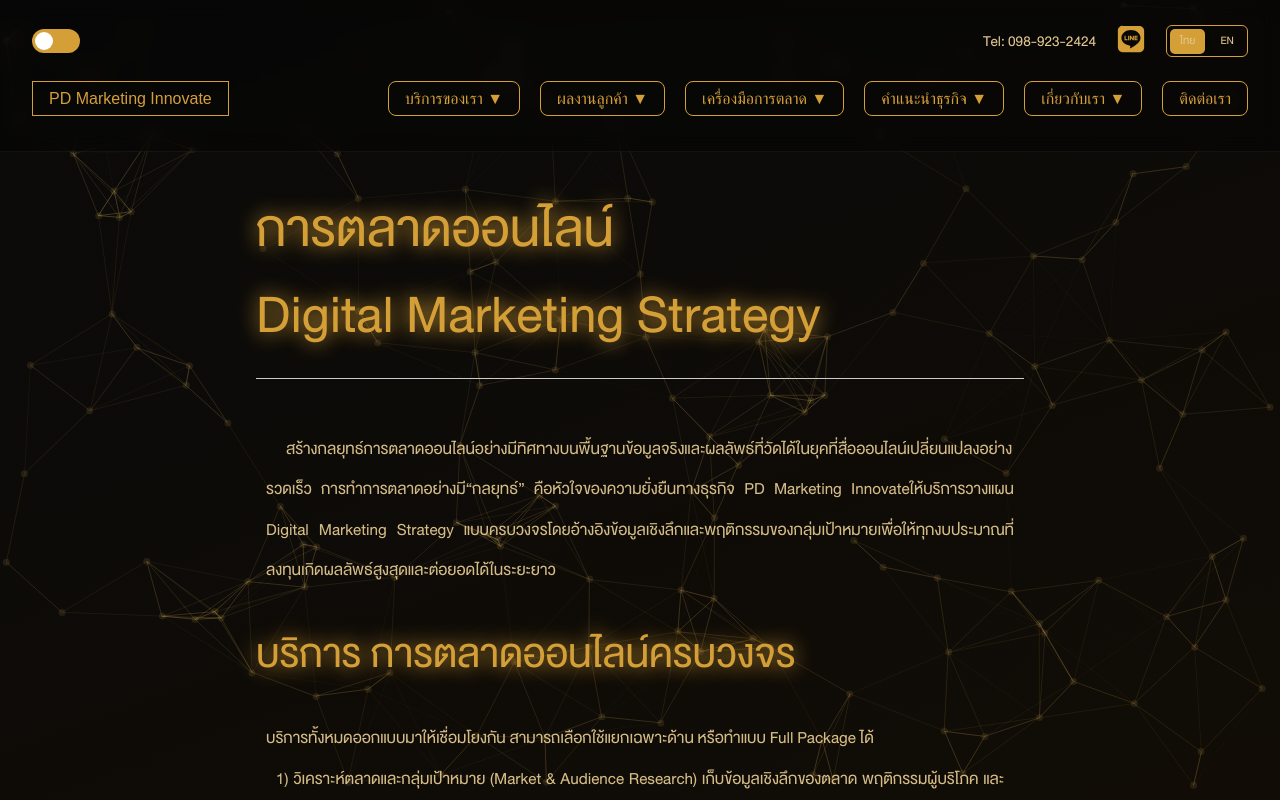
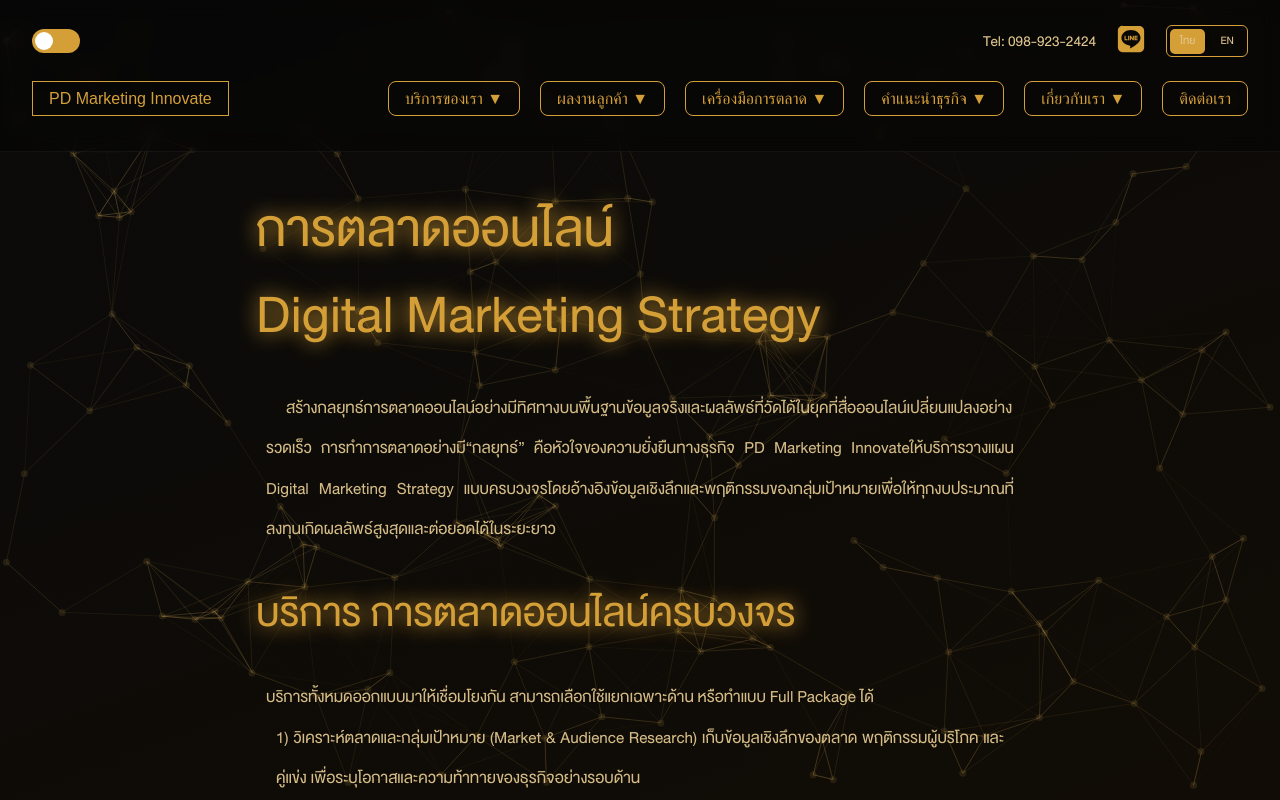
Before and after one commit to kkongyuu/pd_front, a React (Vite) app: page /marketing in a window 1280 px wide. Shown: the top 800 px of the page. Built offline with nearby package versions, Linux system fonts and the light colour scheme; a web font is replaced by a local one.

Commit message:
commit delete divider

```diff
--- a/src/components/marketings/preface.jsx
+++ b/src/components/marketings/preface.jsx
@@ -5,7 +5,7 @@
     <section className="containner">
       <h1>การตลาดออนไลน์</h1>
       <h1>Digital Marketing Strategy</h1>
-      <div className="divider"> </div>
+      {/* <div className="divider"> </div> */}
       <div className="containner-text">
         <div className="preface-text-frist">
           {
```
